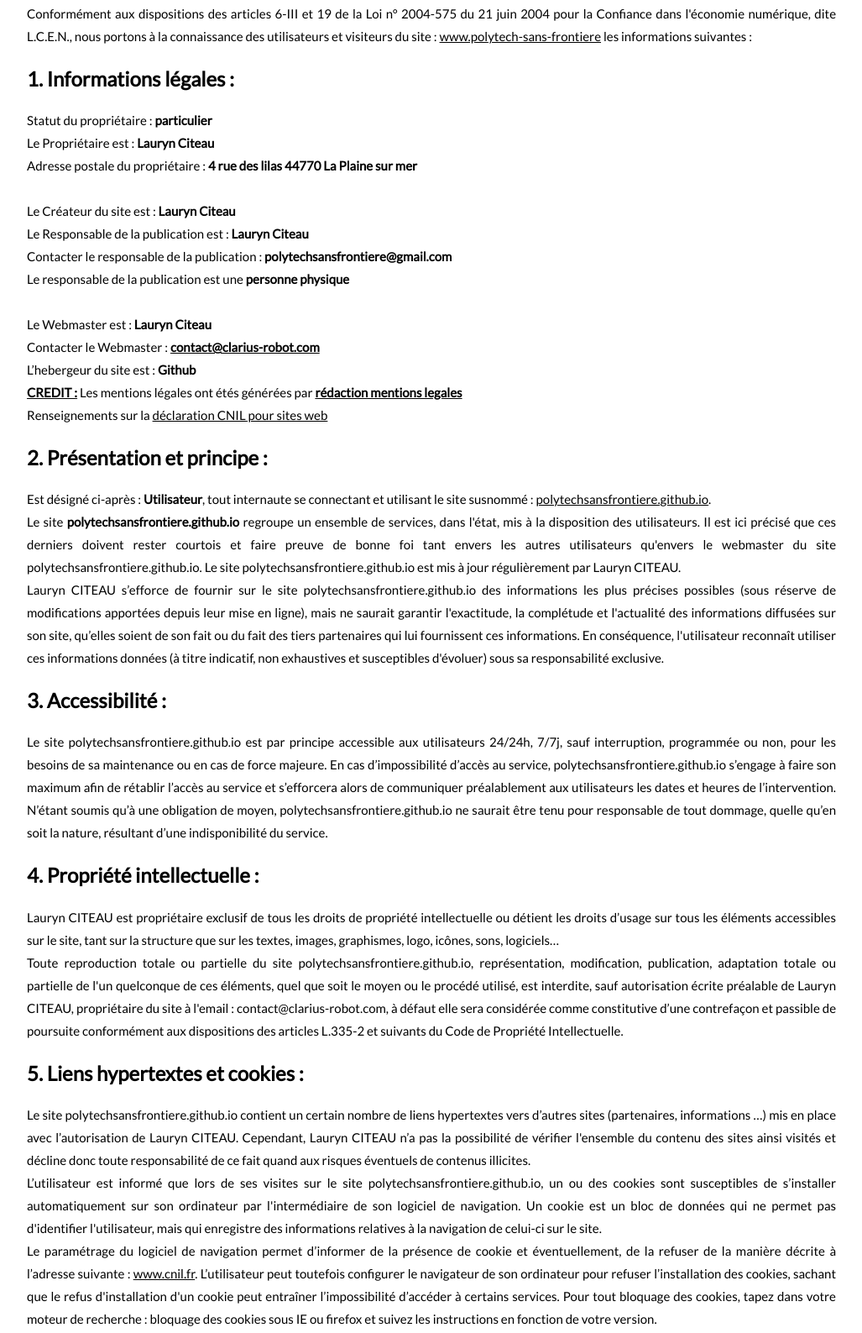
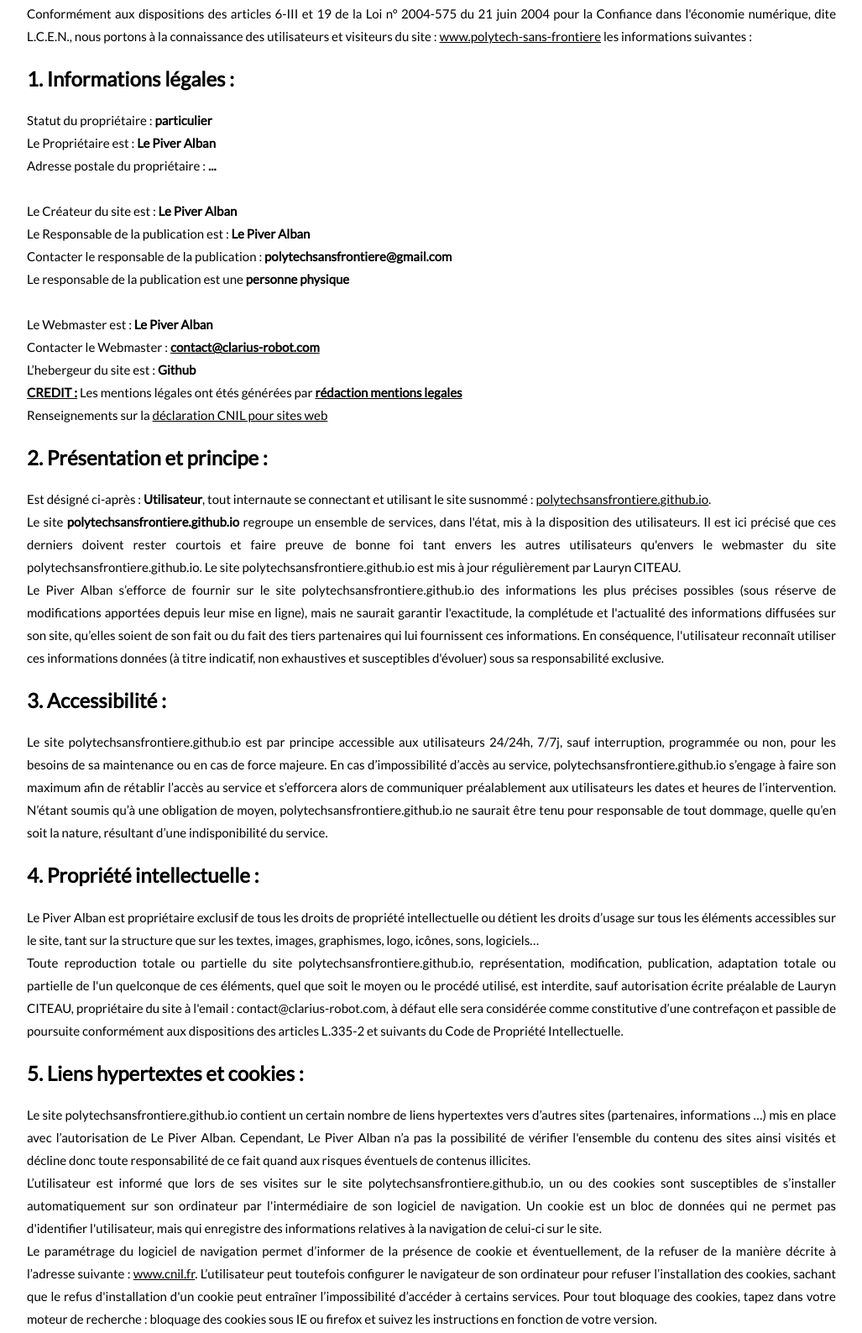
Before and after one commit to polytechsansfrontiere/polytechsansfrontiere.github.io, a plain HTML site: page mentions.html in a window 1280 px wide. Shown: the part 151-1738 px from the top of the page at 84% size, without its empty margins (126-1153 px from the left). Drawn offline with nearby package versions, Linux system fonts and the light colour scheme; a script that the page names is missing.

Commit message:
Update mentions.html

```diff
--- a/mentions.html
+++ b/mentions.html
@@ -25,15 +25,15 @@
 	<h3><strong>1. Informations légales :</strong></h3>
 
 	<p style="text-align:justify">Statut du propriétaire : <strong>particulier</strong><br />
-	Le Propriétaire est : <strong>Lauryn Citeau</strong><br />
-	Adresse postale du propriétaire : <strong>4 rue des lilas 44770 La Plaine sur mer</strong><br />
+	Le Propriétaire est : <strong>Le Piver Alban</strong><br />
+	Adresse postale du propriétaire : <strong>...</strong><br />
 	<br />
-	Le Créateur du site est : <strong>Lauryn Citeau</strong><br />
-	Le Responsable de la  publication est : <strong>Lauryn Citeau</strong><br />
+	Le Créateur du site est : <strong>Le Piver Alban</strong><br />
+	Le Responsable de la  publication est : <strong>Le Piver Alban</strong><br />
 	Contacter le responsable de la publication : <strong>polytechsansfrontiere@gmail.com</strong><br />
 	Le responsable de la publication est une<strong> personne physique</strong><br />
 	<br />
-	Le Webmaster est  : <strong>Lauryn Citeau</strong><br />
+	Le Webmaster est  : <strong>Le Piver Alban</strong><br />
 	Contacter le Webmaster :  <strong><a href="mailto:contact@clarius-robot.com?subject=Contact a partir des mentions lÃ©gales via le site polytechsansfrontiere.github.io">contact@clarius-robot.com</a></strong><br />
 	L’hebergeur du site est : <strong>Github</strong><br />
 	<strong><u>CREDIT :</u> </strong> Les mentions légales ont étés générées par<strong> <a href="https://www.generer-mentions-legales.com/generateur-mentions-legales.html" target="_blank">rédaction mentions legales</a></strong><br />
@@ -44,7 +44,7 @@
 
 	<p style="text-align:justify">Est désigné ci-après : <strong>Utilisateur</strong>, tout internaute se connectant et utilisant le site susnommé : <a href="http://polytechsansfrontiere.github.io" target="_blank">polytechsansfrontiere.github.io</a>.<br />
 	Le site <strong>polytechsansfrontiere.github.io</strong><strong> </strong>regroupe un ensemble de services, dans l'état,  mis à la disposition des utilisateurs. Il est ici précisé que ces derniers doivent rester courtois et faire preuve de bonne foi tant envers les autres utilisateurs qu'envers le webmaster du site polytechsansfrontiere.github.io. Le site polytechsansfrontiere.github.io est mis à jour régulièrement par Lauryn CITEAU.<br />
-	Lauryn CITEAU s’efforce de fournir sur le site polytechsansfrontiere.github.io des informations les plus précises possibles (sous réserve de modifications apportées depuis leur mise en ligne), mais ne saurait garantir l'exactitude, la complétude et l'actualité des informations diffusées sur son site, qu’elles soient de son fait ou du fait des tiers partenaires qui lui fournissent ces informations. En conséquence, l'utilisateur reconnaît utiliser ces informations données (à titre indicatif, non exhaustives et susceptibles d'évoluer) sous sa responsabilité exclusive.</p>
+	Le Piver Alban s’efforce de fournir sur le site polytechsansfrontiere.github.io des informations les plus précises possibles (sous réserve de modifications apportées depuis leur mise en ligne), mais ne saurait garantir l'exactitude, la complétude et l'actualité des informations diffusées sur son site, qu’elles soient de son fait ou du fait des tiers partenaires qui lui fournissent ces informations. En conséquence, l'utilisateur reconnaît utiliser ces informations données (à titre indicatif, non exhaustives et susceptibles d'évoluer) sous sa responsabilité exclusive.</p>
 
 	<h3><strong>3. Accessibilité :</strong></h3>
 
@@ -53,12 +53,12 @@
 	<h3><strong>4. Propriété intellectuelle :</strong></h3>
 
 	<p style="text-align:justify">
-	Lauryn CITEAU est propriétaire exclusif de tous les droits de propriété intellectuelle ou détient les droits d’usage sur tous les éléments accessibles sur le site, tant sur la structure que sur les textes, images, graphismes, logo, icônes, sons, logiciels…<br />
+	Le Piver Alban est propriétaire exclusif de tous les droits de propriété intellectuelle ou détient les droits d’usage sur tous les éléments accessibles sur le site, tant sur la structure que sur les textes, images, graphismes, logo, icônes, sons, logiciels…<br />
 	Toute reproduction totale ou partielle du site polytechsansfrontiere.github.io, représentation, modification, publication, adaptation totale ou partielle de l'un quelconque de ces éléments, quel que soit le moyen ou le procédé utilisé, est interdite, sauf autorisation écrite préalable de Lauryn CITEAU, propriétaire du site à l'email : contact@clarius-robot.com, à défaut elle sera considérée comme constitutive d’une contrefaçon et passible de poursuite conformément aux dispositions des articles L.335-2 et suivants du Code de Propriété Intellectuelle.</p>
 
 	<h3><strong>5. Liens hypertextes et cookies :</strong></h3>
 	<p style="text-align:justify">
-	Le site polytechsansfrontiere.github.io contient un certain nombre de liens hypertextes vers d’autres sites (partenaires, informations …) mis en place avec l’autorisation de Lauryn CITEAU. Cependant, Lauryn CITEAU n’a pas la possibilité de vérifier l'ensemble du contenu des sites ainsi visités et décline donc toute responsabilité de ce fait quand aux risques éventuels de contenus illicites.<br />
+	Le site polytechsansfrontiere.github.io contient un certain nombre de liens hypertextes vers d’autres sites (partenaires, informations …) mis en place avec l’autorisation de Le Piver Alban. Cependant, Le Piver Alban n’a pas la possibilité de vérifier l'ensemble du contenu des sites ainsi visités et décline donc toute responsabilité de ce fait quand aux risques éventuels de contenus illicites.<br />
 	L’utilisateur est informé que lors de ses visites sur le site polytechsansfrontiere.github.io, un ou des cookies sont susceptibles de s’installer automatiquement sur son ordinateur par l'intermédiaire de son logiciel de navigation. Un cookie est un bloc de données qui ne permet pas d'identifier l'utilisateur, mais qui enregistre des informations relatives à la navigation de celui-ci sur le site. <br />
 	Le paramétrage du logiciel de navigation permet d’informer de la présence de cookie et éventuellement, de la refuser de la manière décrite à l’adresse suivante : <a href="http://www.cnil.fr">www.cnil.fr</a>. L’utilisateur peut toutefois configurer le navigateur de son ordinateur pour refuser l’installation des cookies, sachant que le refus d'installation d'un cookie peut entraîner l’impossibilité d’accéder à certains services. Pour tout bloquage des cookies, tapez dans votre moteur de recherche : bloquage des cookies sous IE ou firefox et suivez les instructions en fonction de votre version.</p>
 
@@ -66,7 +66,7 @@
 	<p style="text-align:justify">
 	En France, les données personnelles sont notamment protégées par la loi n° 78-87 du 6 janvier 1978, la loi n° 2004-801 du 6 août 2004, l'article L. 226-13 du Code pénal et la Directive Européenne du 24 octobre 1995.</p>
 
-	<p style="text-align:justify">Sur le site polytechsansfrontiere.github.io, Lauryn CITEAU ne collecte des informations personnelles ( suivant l'article 4 loi n°78-17 du 06 janvier 1978) relatives à l'utilisateur que pour le besoin de certains services proposés par le site polytechsansfrontiere.github.io. L'utilisateur fournit ces informations en toute connaissance de cause, notamment lorsqu'il procède par lui-même à leur saisie. Il est alors précisé à l'utilisateur du site polytechsansfrontiere.github.io l’obligation ou non de fournir ces informations.<br />
+	<p style="text-align:justify">Sur le site polytechsansfrontiere.github.io, Le Piver Alban ne collecte des informations personnelles ( suivant l'article 4 loi n°78-17 du 06 janvier 1978) relatives à l'utilisateur que pour le besoin de certains services proposés par le site polytechsansfrontiere.github.io. L'utilisateur fournit ces informations en toute connaissance de cause, notamment lorsqu'il procède par lui-même à leur saisie. Il est alors précisé à l'utilisateur du site polytechsansfrontiere.github.io l’obligation ou non de fournir ces informations.<br />
 	Conformément aux dispositions des articles 38 et suivants de la loi 78-17 du 6 janvier 1978 relative à l’informatique, aux fichiers et aux libertés, tout utilisateur dispose d’un droit d’accès, de rectification, de suppression et d’opposition aux données personnelles le concernant. Pour l’exercer, adressez votre demande à polytechsansfrontiere.github.io par email : <strong><a href="mailto:contact@clarius-robot.com?subject=Contact ï¿½ partir des mentions lï¿½gales via le site polytechsansfrontiere.github.io">contact@clarius-robot.com</a></strong> ou par écrit dûment signée, accompagnée d’une copie du titre d’identité avec signature du titulaire de la pièce, en précisant l’adresse à laquelle la réponse doit être envoyée.</p>
 
 	<p style="text-align:justify">Aucune information personnelle de l'utilisateur du site polytechsansfrontiere.github.io n'est publiée à l'insu de l'utilisateur, échangée, transférée, cédée ou vendue sur un support quelconque à des tiers. Seule l'hypothèse du rachat du site polytechsansfrontiere.github.io et de ses droits autorise Lauryn CITEAU à transmettre les dites informations à l'éventuel acquéreur qui serait à son tour tenu à la même obligation de conservation et de modification des données vis à vis de l'utilisateur du site polytechsansfrontiere.github.io.<br />
```
